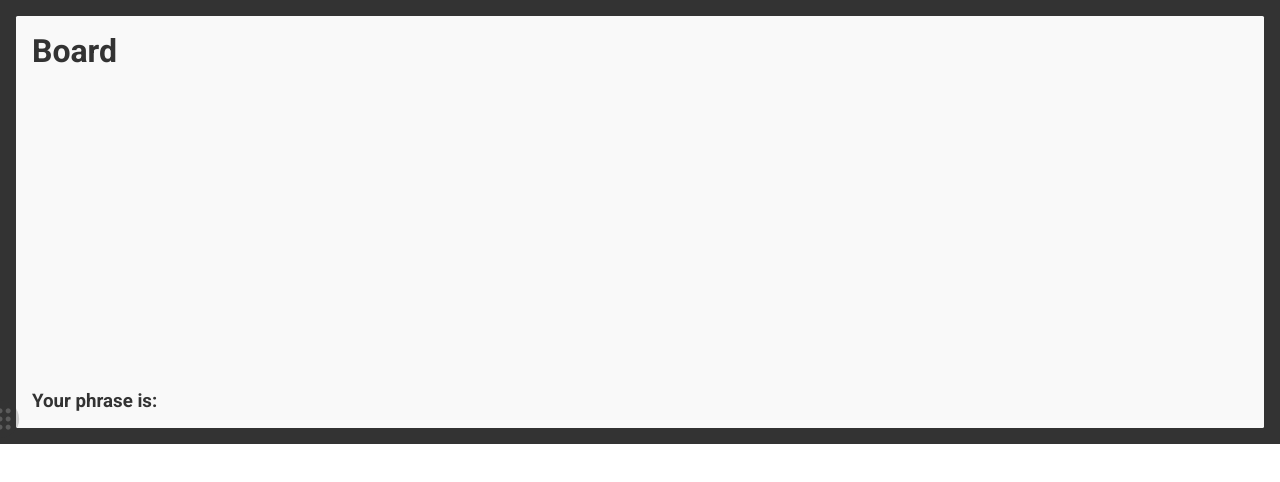
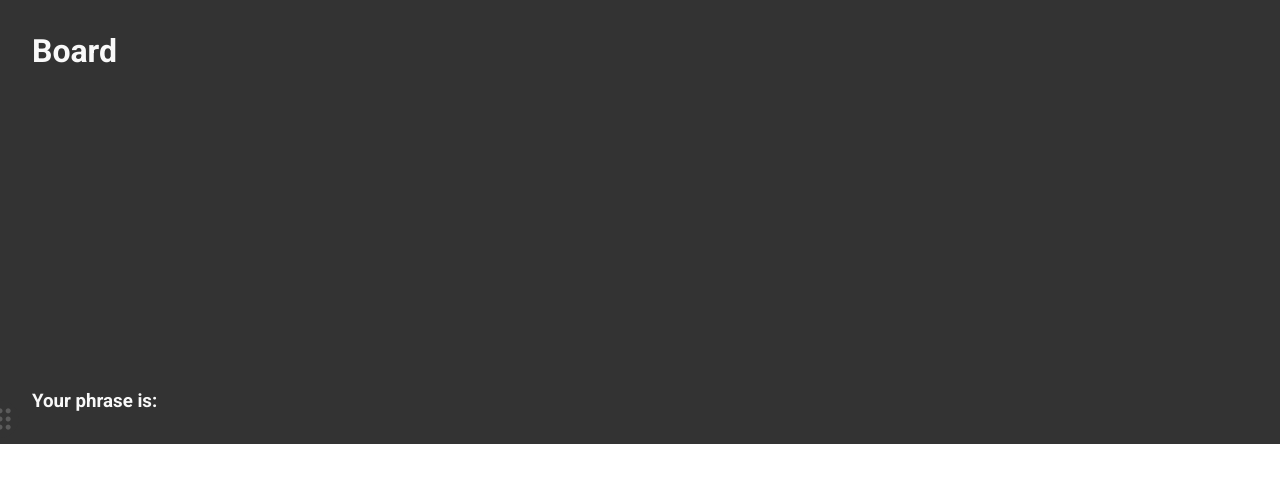
Before and after one commit to danieleavolio/chantsofsennaar-phrases, a SvelteKit app: page / in a window 1280 px wide. Shown: the top 482 px of the page. Built offline with nearby package versions, Linux system fonts and the light colour scheme.

Commit message:
just component changes

```diff
--- a/src/components/Board.svelte
+++ b/src/components/Board.svelte
@@ -31,8 +31,6 @@
 <style>
 
     .board{
-        background-color: var(--secondary-color);
-        color: var(--primary-color);
         border-radius: 0.1rem;
         padding: 1rem;
     }
--- a/src/components/Diary.svelte
+++ b/src/components/Diary.svelte
@@ -175,7 +175,7 @@
     /* Make a side bar for main content that is scrollable */
 
     .diary {
-        position: absolute;
+        position: absolute; /* Fixed Sidebar (stay in place on scroll) */
         top: 0;
         left: 0;
         width: 40vw;
```
